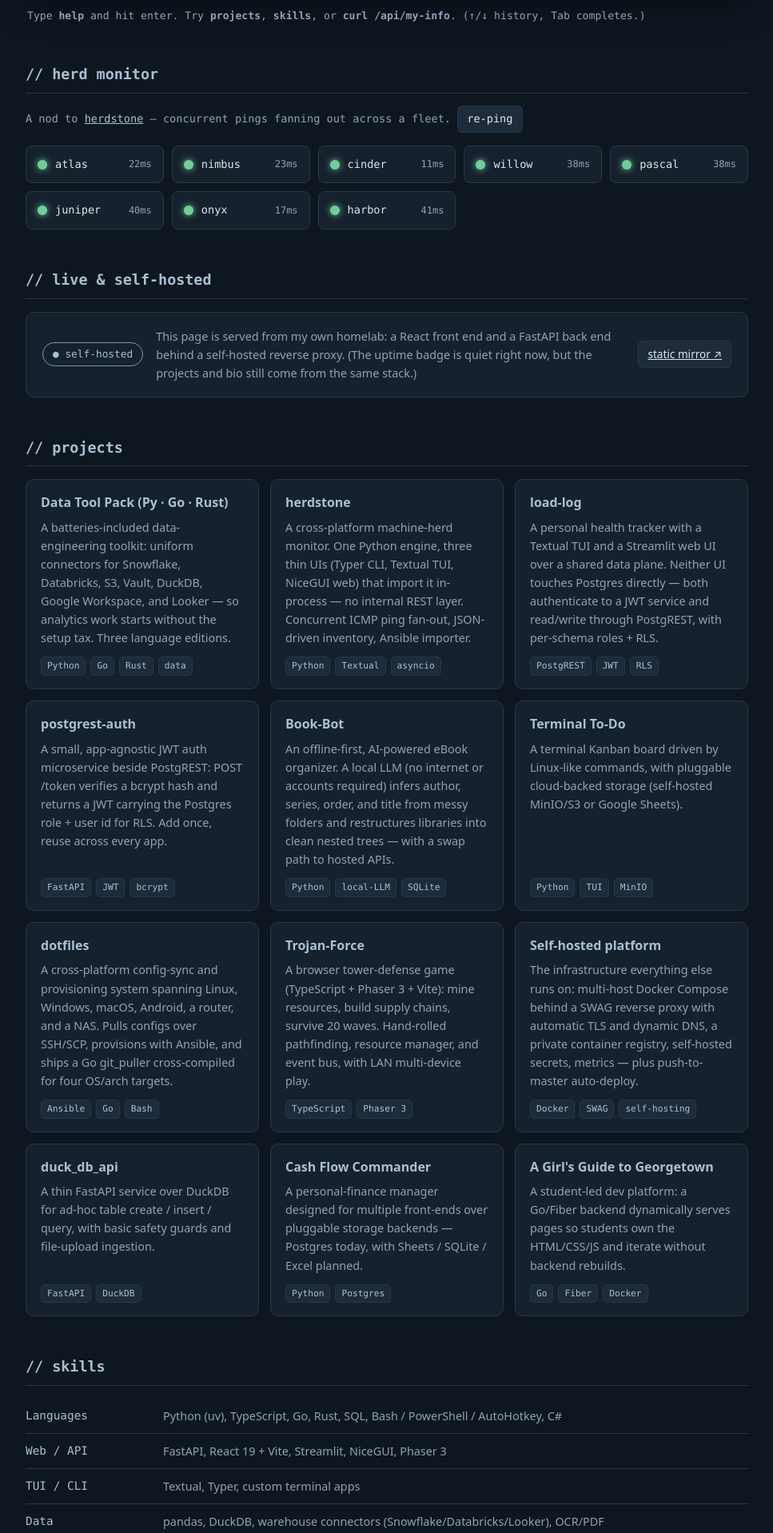
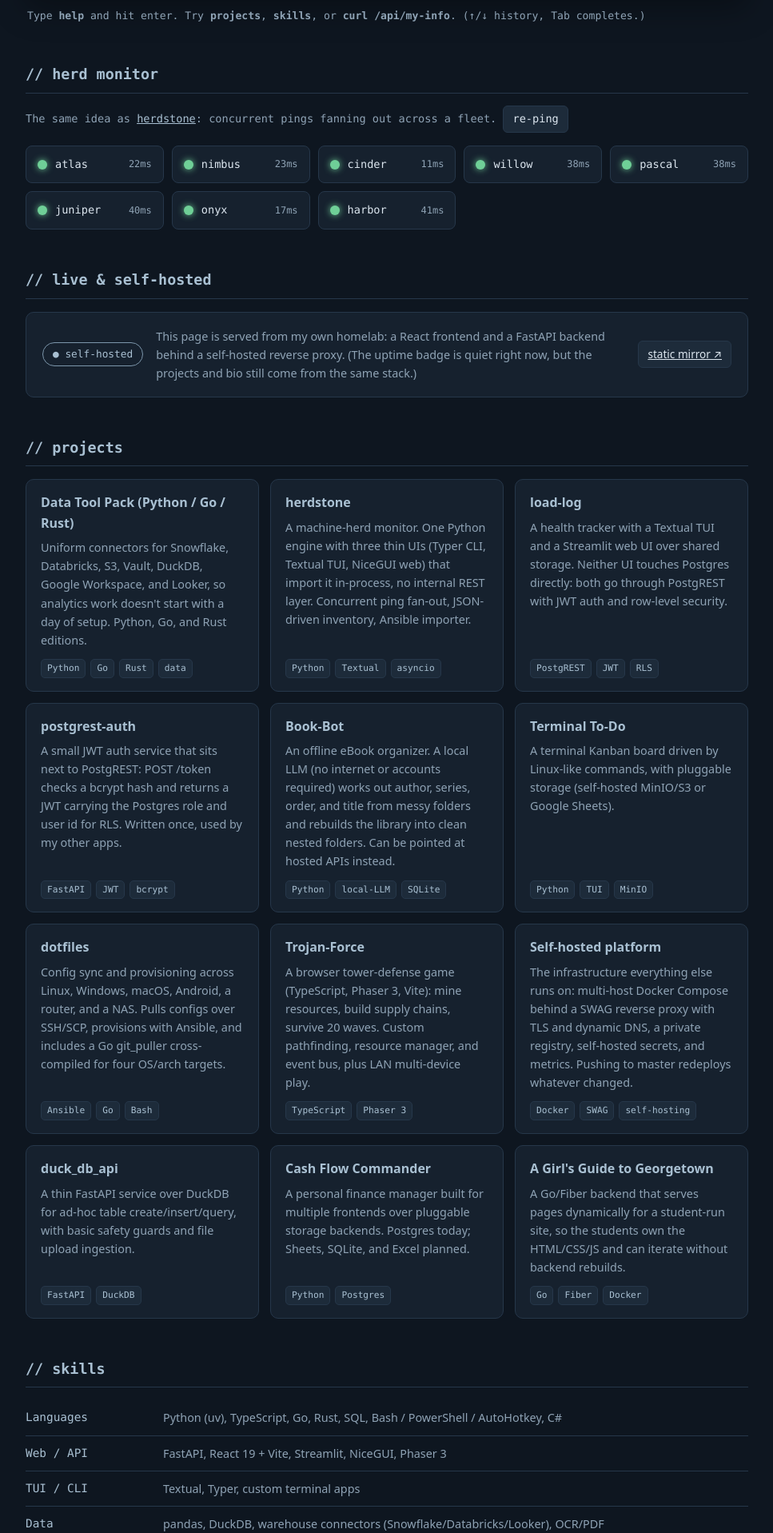
Before and after one commit to ReadableCode/website, a React (Vite) app in the folder frontend_react/: page / in a window 1280 px wide. Shown: the part 503-2420 px from the top of the page at 80% size, without its empty margins (156-1123 px from the left). Built offline with nearby package versions, Linux system fonts and the light colour scheme; no server answers.

Commit message:
rewrite site copy in my own voice, remove emojis, sync blurbs across mirrors

```diff
--- a/frontend_react/index.html
+++ b/frontend_react/index.html
@@ -5,9 +5,9 @@
     <meta name="viewport" content="width=device-width, initial-scale=1.0" />
     <meta
       name="description"
-      content="Jason Christiansen (ReadableCode) — developer focused on automation, modular tools, and self-hosting. Interactive terminal portfolio, served live from a self-hosted homelab."
+      content="Jason Christiansen (ReadableCode). Automation, reusable tools, and self-hosting. Interactive terminal portfolio, served live from a self-hosted homelab."
     />
-    <title>ReadableCode — Jason Christiansen</title>
+    <title>ReadableCode - Jason Christiansen</title>
   </head>
   <body>
     <div id="root"></div>
--- a/frontend_react/src/App.tsx
+++ b/frontend_react/src/App.tsx
@@ -112,7 +112,7 @@ export default function App() {
       </section>
 
       <footer>
-        <span>Built &amp; self-hosted by Jason Christiansen · always up for collaboration.</span>
+        <span>Built and self-hosted by Jason Christiansen.</span>
         <span>
           <a href={LINKS.github} target="_blank" rel="noopener">
             github
--- a/frontend_react/src/HerdMonitor.tsx
+++ b/frontend_react/src/HerdMonitor.tsx
@@ -43,11 +43,11 @@ export default function HerdMonitor() {
     <section id="herd">
       <h2>// herd monitor</h2>
       <p className="mono-note">
-        A nod to{" "}
+        The same idea as{" "}
         <a href={LINKS.github + "/herdstone"} target="_blank" rel="noopener">
           herdstone
-        </a>{" "}
-        — concurrent pings fanning out across a fleet.{" "}
+        </a>
+        : concurrent pings fanning out across a fleet.{" "}
         <button className="btn" onClick={ping}>
           re-ping
         </button>
--- a/frontend_react/src/LiveProof.tsx
+++ b/frontend_react/src/LiveProof.tsx
@@ -34,8 +34,8 @@ export default function LiveProof() {
         <span className={"badge" + (live === false ? " dim" : "")}>{badge}</span>
         <div className="proof-text">
           {live
-            ? "You're looking at the live page — served from my own homelab. This React front end talks to a FastAPI back end that publishes no public ports; it's reachable only through this page's same-origin /api proxy, behind a self-hosted reverse proxy with real TLS."
-            : "This page is served from my own homelab: a React front end and a FastAPI back end behind a self-hosted reverse proxy. (The uptime badge is quiet right now, but the projects and bio still come from the same stack.)"}
+            ? "You're looking at the live page, served from my own homelab. This React frontend talks to a FastAPI backend that publishes no public ports; it's only reachable through this page's same-origin /api proxy, behind a self-hosted reverse proxy with real TLS."
+            : "This page is served from my own homelab: a React frontend and a FastAPI backend behind a self-hosted reverse proxy. (The uptime badge is quiet right now, but the projects and bio still come from the same stack.)"}
         </div>
         <a className="btn" href={LINKS.pages} target="_blank" rel="noopener">
           static mirror ↗
--- a/frontend_react/src/Terminal.tsx
+++ b/frontend_react/src/Terminal.tsx
@@ -22,7 +22,7 @@ export default function Terminal() {
   const push = (html: string, cls?: string) => setLines((prev) => [...prev, { html, cls }]);
 
   useEffect(() => {
-    push("<span class='out-accent'>readablecode</span> // portfolio terminal — v1.0");
+    push("<span class='out-accent'>readablecode</span> // portfolio terminal v1.0");
     push("type <span class='out-amber'>help</span> to get started, or scroll for the graphical view.", "out-dim");
     push("");
   }, []);
@@ -54,10 +54,10 @@ export default function Terminal() {
       const txt = await r.text();
       txt.split("\n").forEach((l) => push(esc(l)));
       push("");
-      push("↑ that came live from my own FastAPI backend, proxied same-origin.", "out-dim");
+      push("that answer came from the live FastAPI backend, proxied same-origin.", "out-dim");
     } catch {
       BIO.split("\n").forEach((l) => push(esc(l)));
-      push("(backend unreachable right now — showed the bundled copy.)", "out-dim");
+      push("(backend unreachable right now, showing the bundled copy.)", "out-dim");
     }
   };
 
@@ -73,7 +73,7 @@ export default function Terminal() {
       BIO.split("\n").forEach((l) => push(esc(l)));
     },
     whoami() {
-      push("jason — ReadableCode. developer, automator, homelab tinkerer.", "out-accent");
+      push("jason (ReadableCode). developer, automator, homelab tinkerer.", "out-accent");
     },
     skills() {
       SKILLS.forEach(([a, t]) =>
@@ -82,7 +82,7 @@ export default function Terminal() {
     },
     projects() {
       push(
-        "open a project with <span class='out-amber'>open &lt;name&gt;</span> — e.g. <span class='out-amber'>open herdstone</span>",
+        "open a project with <span class='out-amber'>open &lt;name&gt;</span>, e.g. <span class='out-amber'>open herdstone</span>",
         "out-dim"
       );
       PROJECTS.forEach((p) =>
@@ -122,7 +122,7 @@ export default function Terminal() {
     }
     const fn = COMMANDS[name];
     if (fn) return fn();
-    push("command not found: " + esc(name) + "  — type <span class='out-amber'>help</span>", "out-amber");
+    push("command not found: " + esc(name) + "  (type <span class='out-amber'>help</span>)", "out-amber");
   };
 
   const onKey = (e: React.KeyboardEvent<HTMLInputElement>) => {
--- a/frontend_react/src/data.ts
+++ b/frontend_react/src/data.ts
@@ -1,5 +1,5 @@
-// Canonical portfolio content — kept in sync with the FastAPI backend's
-// /projects endpoint, the profile README, and the GitHub Pages mirror.
+// Portfolio content. Kept in sync with the FastAPI backend's /projects
+// endpoint, the profile README, and the GitHub Pages mirror.
 // The live site prefers the backend's /projects response and falls back to
 // this bundled copy when the API is unreachable (e.g. local dev / build).
 
@@ -14,10 +14,10 @@ export interface Project {
 export const PROJECTS: Project[] = [
   {
     id: "data-tool-pack",
-    name: "Data Tool Pack (Py · Go · Rust)",
+    name: "Data Tool Pack (Python / Go / Rust)",
     url: "https://github.com/ReadableCode/Data_Tool_Pack_Py",
     blurb:
-      "A batteries-included data-engineering toolkit: uniform connectors for Snowflake, Databricks, S3, Vault, DuckDB, Google Workspace, and Looker — so analytics work starts without the setup tax. Three language editions.",
+      "Uniform connectors for Snowflake, Databricks, S3, Vault, DuckDB, Google Workspace, and Looker, so analytics work doesn't start with a day of setup. Python, Go, and Rust editions.",
     tags: ["Python", "Go", "Rust", "data"],
   },
   {
@@ -25,7 +25,7 @@ export const PROJECTS: Project[] = [
     name: "herdstone",
     url: "https://github.com/ReadableCode/herdstone",
     blurb:
-      "A cross-platform machine-herd monitor. One Python engine, three thin UIs (Typer CLI, Textual TUI, NiceGUI web) that import it in-process — no internal REST layer. Concurrent ICMP ping fan-out, JSON-driven inventory, Ansible importer.",
+      "A machine-herd monitor. One Python engine with three thin UIs (Typer CLI, Textual TUI, NiceGUI web) that import it in-process, no internal REST layer. Concurrent ping fan-out, JSON-driven inventory, Ansible importer.",
     tags: ["Python", "Textual", "asyncio"],
   },
   {
@@ -33,7 +33,7 @@ export const PROJECTS: Project[] = [
     name: "load-log",
     url: "https://github.com/ReadableCode/load-log",
     blurb:
-      "A personal health tracker with a Textual TUI and a Streamlit web UI over a shared data plane. Neither UI touches Postgres directly — both authenticate to a JWT service and read/write through PostgREST, with per-schema roles + RLS.",
+      "A health tracker with a Textual TUI and a Streamlit web UI over shared storage. Neither UI touches Postgres directly: both go through PostgREST with JWT auth and row-level security.",
     tags: ["PostgREST", "JWT", "RLS"],
   },
   {
@@ -41,7 +41,7 @@ export const PROJECTS: Project[] = [
     name: "postgrest-auth",
     url: "https://github.com/ReadableCode/postgrest-auth",
     blurb:
-      "A small, app-agnostic JWT auth microservice beside PostgREST: POST /token verifies a bcrypt hash and returns a JWT carrying the Postgres role + user id for RLS. Add once, reuse across every app.",
+      "A small JWT auth service that sits next to PostgREST: POST /token checks a bcrypt hash and returns a JWT carrying the Postgres role and user id for RLS. Written once, used by my other apps.",
     tags: ["FastAPI", "JWT", "bcrypt"],
   },
   {
@@ -49,7 +49,7 @@ export const PROJECTS: Project[] = [
     name: "Book-Bot",
     url: "https://github.com/ReadableCode/Book-Bot",
     blurb:
-      "An offline-first, AI-powered eBook organizer. A local LLM (no internet or accounts required) infers author, series, order, and title from messy folders and restructures libraries into clean nested trees — with a swap path to hosted APIs.",
+      "An offline eBook organizer. A local LLM (no internet or accounts required) works out author, series, order, and title from messy folders and rebuilds the library into clean nested folders. Can be pointed at hosted APIs instead.",
     tags: ["Python", "local-LLM", "SQLite"],
   },
   {
@@ -57,7 +57,7 @@ export const PROJECTS: Project[] = [
     name: "Terminal To-Do",
     url: "https://github.com/ReadableCode/Terminal_To_Do",
     blurb:
-      "A terminal Kanban board driven by Linux-like commands, with pluggable cloud-backed storage (self-hosted MinIO/S3 or Google Sheets).",
+      "A terminal Kanban board driven by Linux-like commands, with pluggable storage (self-hosted MinIO/S3 or Google Sheets).",
     tags: ["Python", "TUI", "MinIO"],
   },
   {
@@ -65,7 +65,7 @@ export const PROJECTS: Project[] = [
     name: "dotfiles",
     url: "https://github.com/ReadableCode/dotfiles",
     blurb:
-      "A cross-platform config-sync and provisioning system spanning Linux, Windows, macOS, Android, a router, and a NAS. Pulls configs over SSH/SCP, provisions with Ansible, and ships a Go git_puller cross-compiled for four OS/arch targets.",
+      "Config sync and provisioning across Linux, Windows, macOS, Android, a router, and a NAS. Pulls configs over SSH/SCP, provisions with Ansible, and includes a Go git_puller cross-compiled for four OS/arch targets.",
     tags: ["Ansible", "Go", "Bash"],
   },
   {
@@ -73,7 +73,7 @@ export const PROJECTS: Project[] = [
     name: "Trojan-Force",
     url: "https://github.com/ReadableCode/Trojan-Force",
     blurb:
-      "A browser tower-defense game (TypeScript + Phaser 3 + Vite): mine resources, build supply chains, survive 20 waves. Hand-rolled pathfinding, resource manager, and event bus, with LAN multi-device play.",
+      "A browser tower-defense game (TypeScript, Phaser 3, Vite): mine resources, build supply chains, survive 20 waves. Custom pathfinding, resource manager, and event bus, plus LAN multi-device play.",
     tags: ["TypeScript", "Phaser 3"],
   },
   {
@@ -81,7 +81,7 @@ export const PROJECTS: Project[] = [
     name: "Self-hosted platform",
     url: "https://github.com/ReadableCode/Docker",
     blurb:
-      "The infrastructure everything else runs on: multi-host Docker Compose behind a SWAG reverse proxy with automatic TLS and dynamic DNS, a private container registry, self-hosted secrets, metrics — plus push-to-master auto-deploy.",
+      "The infrastructure everything else runs on: multi-host Docker Compose behind a SWAG reverse proxy with TLS and dynamic DNS, a private registry, self-hosted secrets, and metrics. Pushing to master redeploys whatever changed.",
     tags: ["Docker", "SWAG", "self-hosting"],
   },
   {
@@ -89,7 +89,7 @@ export const PROJECTS: Project[] = [
     name: "duck_db_api",
     url: "https://github.com/ReadableCode/duck_db_api",
     blurb:
-      "A thin FastAPI service over DuckDB for ad-hoc table create / insert / query, with basic safety guards and file-upload ingestion.",
+      "A thin FastAPI service over DuckDB for ad-hoc table create/insert/query, with basic safety guards and file upload ingestion.",
     tags: ["FastAPI", "DuckDB"],
   },
   {
@@ -97,7 +97,7 @@ export const PROJECTS: Project[] = [
     name: "Cash Flow Commander",
     url: "https://github.com/ReadableCode/Cash_Flow_Commander",
     blurb:
-      "A personal-finance manager designed for multiple front-ends over pluggable storage backends — Postgres today, with Sheets / SQLite / Excel planned.",
+      "A personal finance manager built for multiple frontends over pluggable storage backends. Postgres today; Sheets, SQLite, and Excel planned.",
     tags: ["Python", "Postgres"],
   },
   {
@@ -105,7 +105,7 @@ export const PROJECTS: Project[] = [
     name: "A Girl's Guide to Georgetown",
     url: "https://github.com/ReadableCode/a_girls_guide_to_georgetown",
     blurb:
-      "A student-led dev platform: a Go/Fiber backend dynamically serves pages so students own the HTML/CSS/JS and iterate without backend rebuilds.",
+      "A Go/Fiber backend that serves pages dynamically for a student-run site, so the students own the HTML/CSS/JS and can iterate without backend rebuilds.",
     tags: ["Go", "Fiber", "Docker"],
   },
 ];
@@ -124,10 +124,10 @@ export const SKILLS: [string, string][] = [
   ["AI", "Local-LLM inference with a swappable OpenAI backend"],
 ];
 
-export const BIO = `Greetings! I'm Jason — "ReadableCode". I'm a developer dedicated to automation
-and modular, reusable solutions to problems I find interesting. Everything here
-is a personal project; most of it runs on a self-hosted homelab wired together
-with Docker and auto-deployed on push. Please comment, fork, and contribute.`;
+export const BIO = `I'm Jason, ReadableCode on GitHub. I build automation and reusable tools
+for problems I find interesting. Everything here is a personal project;
+most of it runs on my homelab, wired together with Docker and redeployed
+on push. Comments, forks, and PRs are welcome.`;
 
 export const NODES = ["atlas", "nimbus", "cinder", "willow", "pascal", "juniper", "onyx", "harbor"];
 
```
Also changed, not shown: 2 other files (tests, documents, lock files or other folders).
